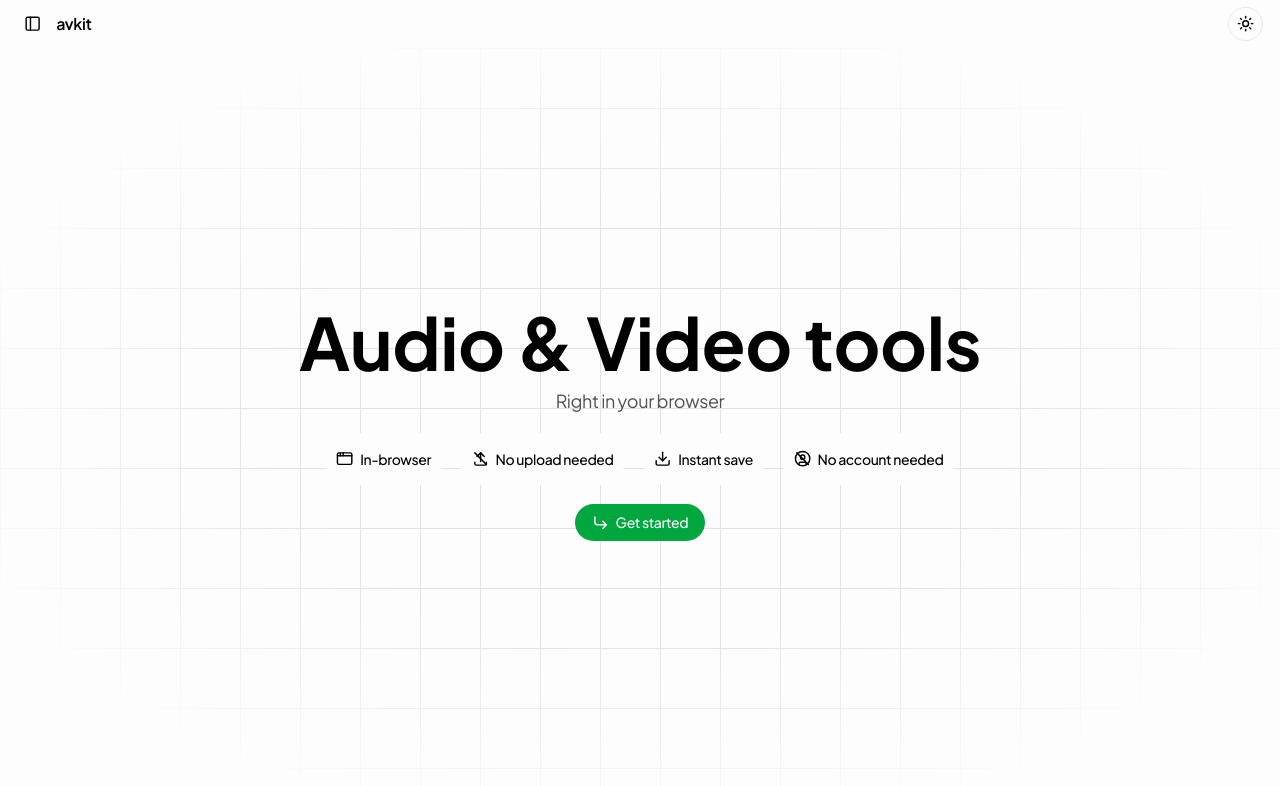
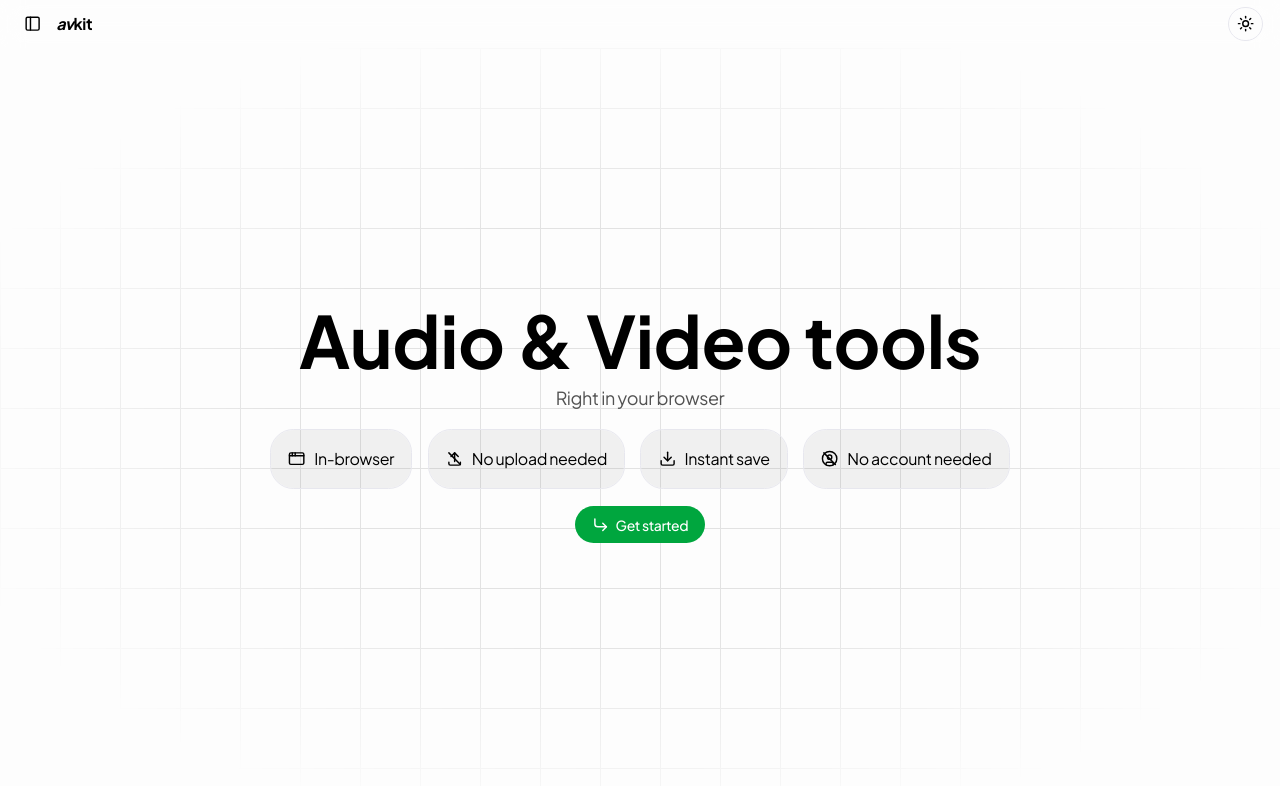
Before and after one commit to darshan03s/avkit, a Next.js app: page / in a window 1280 px wide. Shown: the top 786 px of the page. Built offline with nearby package versions, Linux system fonts and the light colour scheme; no server answers; what @mediabunny/aac-encoder, @mediabunny/ac3, @mediabunny/flac-encoder, @mediabunny/mp3-encoder would draw is missing.

Commit message:
feat: enhance Brand component with styled name display and refactor Features component to use a dynamic feature list

```diff
--- a/components/brand.tsx
+++ b/components/brand.tsx
@@ -2,9 +2,12 @@ import { APP_NAME } from '@/data'
 import Link from 'next/link'
 
 const Brand = () => {
+  const firstTwoLetters = APP_NAME.slice(0, 2)
+  const remainingLetters = APP_NAME.slice(2)
   return (
-    <Link href={'/'} className="font-semibold">
-      {APP_NAME}
+    <Link href={'/'} className="font-bold">
+      <span className="italic">{firstTwoLetters}</span>
+      <span className="">{remainingLetters}</span>
     </Link>
   )
 }
--- a/components/features.tsx
+++ b/components/features.tsx
@@ -4,7 +4,6 @@ import { AppWindow, Download } from 'lucide-react'
 import { motion } from 'motion/react'
 import NoUpload from './icons/no-upload'
 import NoAccount from './icons/no-account'
-import { buttonVariants } from './ui/button'
 
 const containerVariants = {
   hidden: {},
@@ -16,7 +15,7 @@ const containerVariants = {
 }
 
 const itemVariants = {
-  hidden: { opacity: 0, y: 20 },
+  hidden: { opacity: 0, y: 30 },
   visible: {
     opacity: 1,
     y: 0,
@@ -28,6 +27,25 @@ const itemVariants = {
 }
 
 const Features = () => {
+  const features = [
+    {
+      icon: AppWindow,
+      title: 'In-browser'
+    },
+    {
+      icon: NoUpload,
+      title: 'No upload needed'
+    },
+    {
+      icon: Download,
+      title: 'Instant save'
+    },
+    {
+      icon: NoAccount,
+      title: 'No account needed'
+    }
+  ] as const
+
   return (
     <motion.div
       className="*:cursor-default! flex items-center justify-center gap-4"
@@ -36,34 +54,16 @@ const Features = () => {
       whileInView="visible"
       viewport={{ once: true, amount: 0.2 }}
     >
-      <motion.span
-        variants={itemVariants}
-        className={buttonVariants({ variant: 'outline', size: 'default', className: 'p-6' })}
-      >
-        <AppWindow className="size-4" />
-        In-browser
-      </motion.span>
-      <motion.span
-        variants={itemVariants}
-        className={buttonVariants({ variant: 'outline', size: 'default', className: 'p-6' })}
-      >
-        <NoUpload className="size-4" />
-        No upload needed
-      </motion.span>
-      <motion.span
-        variants={itemVariants}
-        className={buttonVariants({ variant: 'outline', size: 'default', className: 'p-6' })}
-      >
-        <Download className="size-4" />
-        Instant save
-      </motion.span>
-      <motion.span
-        variants={itemVariants}
-        className={buttonVariants({ variant: 'outline', size: 'default', className: 'p-6' })}
-      >
-        <NoAccount className="size-4" />
-        No account needed
-      </motion.span>
+      {features.map((feature) => (
+        <motion.span
+          key={feature.title}
+          variants={itemVariants}
+          className="p-4 outline-border outline-1 rounded-lg flex items-center gap-2 bg-foreground/5 hover:bg-foreground/8 transition-colors"
+        >
+          <feature.icon className="size-4" />
+          {feature.title}
+        </motion.span>
+      ))}
     </motion.div>
   )
 }
```
